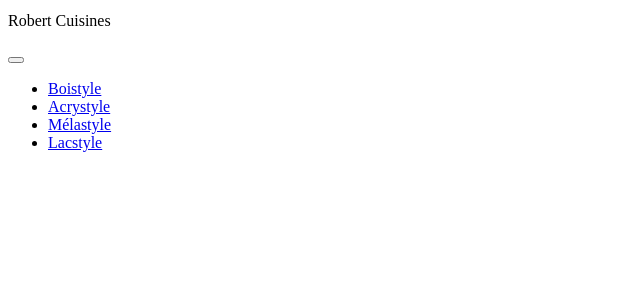
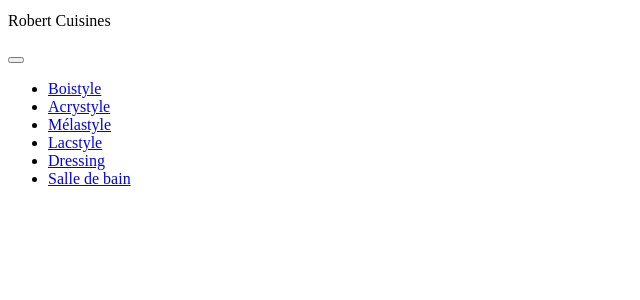
Before and after one commit to etheve-anthony/brassair, a Symfony app: template templates/navbar_visitors_md.html.twig in a window 1280 px wide. Shown: the part 228-528 px from the top of the page, without its empty margins (0-640 px from the left). Run offline with Twig, Linux system fonts and the light colour scheme; the template is opened without the code that fills it, so the values that code supplies are empty; some libraries are stand-ins or nearby versions.

Commit message:
ajout menus md

```diff
--- a/templates/navbar_visitors_md.html.twig
+++ b/templates/navbar_visitors_md.html.twig
@@ -99,6 +99,12 @@
 						<li class="nav-item">
 							<a class="nav-link fw-bold" href="https://robertcuisines.fr/produits/cuisine-lacstyle">Lacstyle</a>
 						</li>
+						<li class="nav-item">
+							<a class="nav-link fw-bold" href="https://robertcuisines.fr/produits/dressing">Dressing</a>
+						</li>
+						<li class="nav-item">
+							<a class="nav-link fw-bold" href="https://robertcuisines.fr/produits/salle-de-bain">Salle de bain</a>
+						</li>
 					</ul>
 				</div>
 			</div>
```
